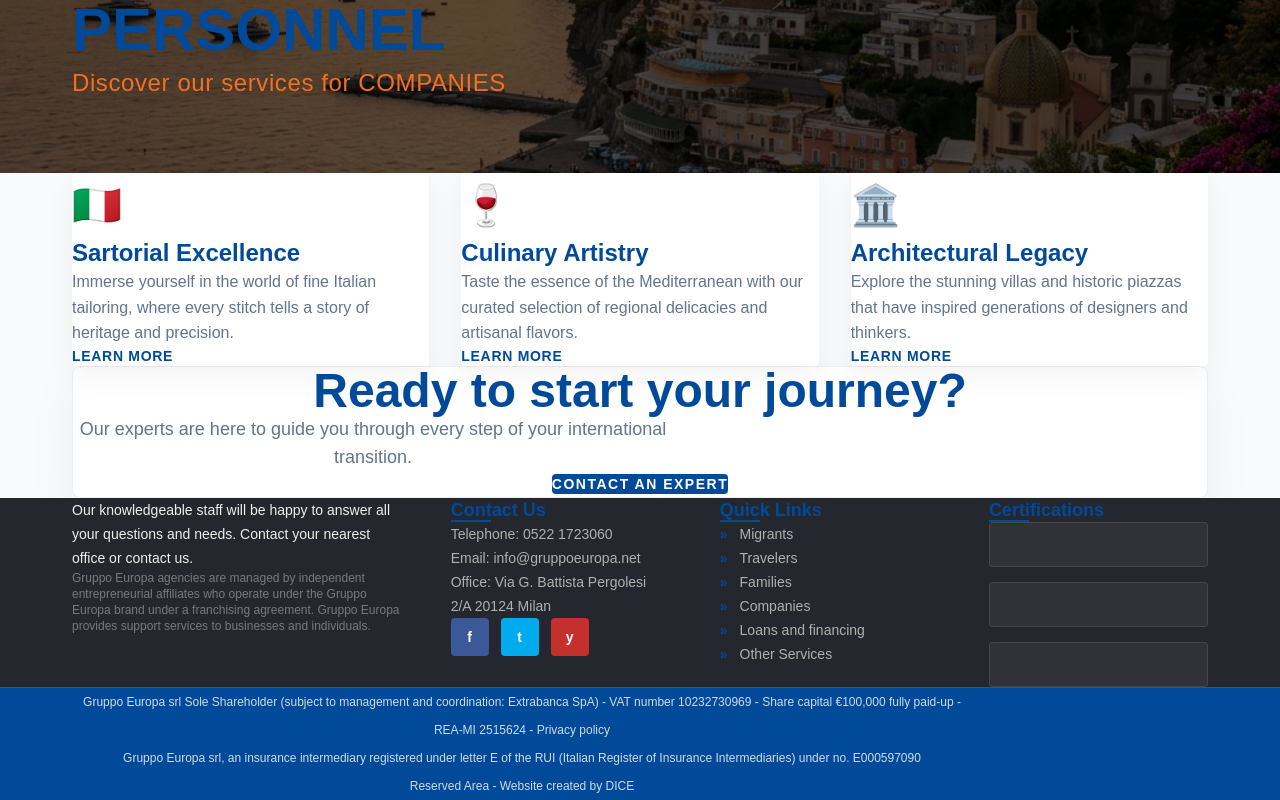
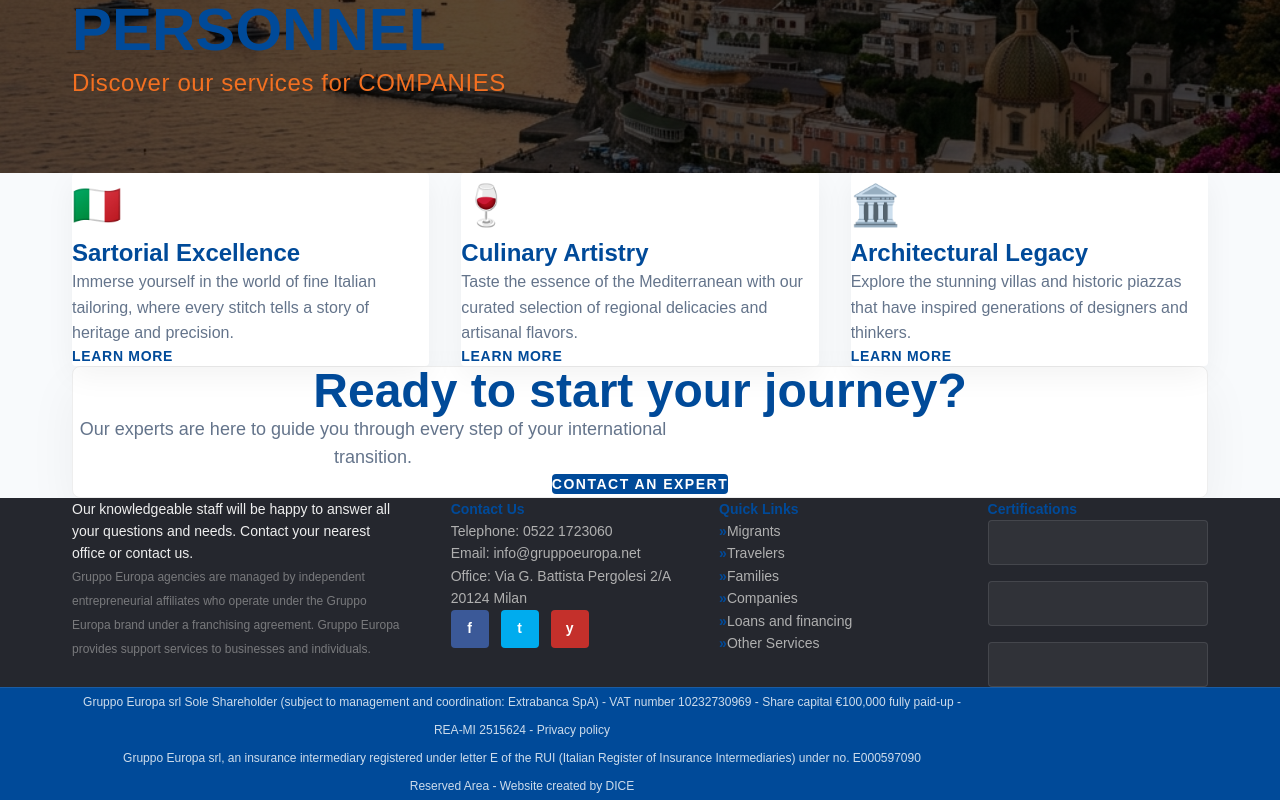
Before and after one commit to gauravmehra2021/ITALIA, a Next.js app: page / in a window 1280 px wide. Shown: the part 388-1188 px from the top of the page. Built offline with nearby package versions, Linux system fonts and the light colour scheme.

Commit message:
added the changes

```diff
--- a/app/components/layout/Footer.tsx
+++ b/app/components/layout/Footer.tsx
@@ -1,31 +1,19 @@
-import React from "react";
+import Link from 'next/link'
 
-const Footer: React.FC = () => {
-  const quickLinks: string[] = [
-    "Migrants",
-    "Travelers",
-    "Families",
-    "Companies",
-    "Loans and financing",
-    "Other Services",
-  ];
-
+const Footer = () => {
   return (
-    <footer className="bg-[var(--footer-bg)] px-0 pt-20 text-sm leading-6 text-[#b0b0b0]">
-
-      <div className="container mx-auto">
-
-        {/* Footer Grid */}
-        <div className="mb-[60px] grid grid-cols-1 gap-[50px] md:grid-cols-2 xl:grid-cols-[1.5fr_1fr_1fr_1fr]">
-
+    <footer className="bg-[rgb(37,39,46)] pt-20 text-[14px] leading-[1.6] text-[#b0b0b0]">
+      <div className="container">
+        {/* Grid */}
+        <div className="mb-16 grid grid-cols-1 gap-12 md:grid-cols-2 xl:grid-cols-[1.5fr_1fr_1fr_1fr]">
           {/* About */}
           <div>
-            <p className="mb-[25px] font-medium text-[#eee]">
+            <p className="mb-6 font-medium text-[#eee]">
               Our knowledgeable staff will be happy to answer all your
               questions and needs. Contact your nearest office or contact us.
             </p>
 
-            <p className="text-xs opacity-60">
+            <p className="text-[12px] leading-6 opacity-60">
               Gruppo Europa agencies are managed by independent entrepreneurial
               affiliates who operate under the Gruppo Europa brand under a
               franchising agreement. Gruppo Europa provides support services to
@@ -35,7 +23,7 @@ const Footer: React.FC = () => {
 
           {/* Contact */}
           <div>
-            <h4 className="relative mb-[30px] pb-[15px] text-[18px] text-white after:absolute after:bottom-0 after:left-0 after:h-[2px] after:w-[40px] after:bg-[var(--primary)]">
+            <h4 className="footer-title">
               Contact Us
             </h4>
 
@@ -46,47 +34,56 @@ const Footer: React.FC = () => {
             </div>
 
             {/* Social Icons */}
-            <div className="mt-[25px] flex gap-3">
-
+            <div className="mt-6 flex gap-3">
               <a
                 href="#"
-                className="flex h-[38px] w-[38px] items-center justify-center rounded bg-[#3b5998] font-bold text-white no-underline transition-all duration-300 hover:-translate-y-1 hover:brightness-110"
+                className="flex h-[38px] w-[38px] items-center justify-center rounded bg-[#3b5998] font-bold text-white transition-all duration-300 hover:-translate-y-1 hover:brightness-110"
               >
                 f
               </a>
 
               <a
                 href="#"
-                className="flex h-[38px] w-[38px] items-center justify-center rounded bg-[#00acee] font-bold text-white no-underline transition-all duration-300 hover:-translate-y-1 hover:brightness-110"
+                className="flex h-[38px] w-[38px] items-center justify-center rounded bg-[#00acee] font-bold text-white transition-all duration-300 hover:-translate-y-1 hover:brightness-110"
               >
                 t
               </a>
 
               <a
                 href="#"
-                className="flex h-[38px] w-[38px] items-center justify-center rounded bg-[#c4302b] font-bold text-white no-underline transition-all duration-300 hover:-translate-y-1 hover:brightness-110"
+                className="flex h-[38px] w-[38px] items-center justify-center rounded bg-[#c4302b] font-bold text-white transition-all duration-300 hover:-translate-y-1 hover:brightness-110"
               >
                 y
               </a>
-
             </div>
           </div>
 
           {/* Quick Links */}
           <div>
-            <h4 className="relative mb-[30px] pb-[15px] text-[18px] text-white after:absolute after:bottom-0 after:left-0 after:h-[2px] after:w-[40px] after:bg-[var(--primary)]">
+            <h4 className="footer-title">
               Quick Links
             </h4>
 
-            <ul className="list-none">
-              {quickLinks.map((item: string) => (
-                <li key={item} className="mb-3">
-                  <a
+            <ul className="space-y-3">
+              {[
+                'Migrants',
+                'Travelers',
+                'Families',
+                'Companies',
+                'Loans and financing',
+                'Other Services',
+              ].map((item) => (
+                <li key={item}>
+                  <Link
                     href="#"
-                    className="flex items-center text-[#b0b0b0] no-underline transition-all duration-300 before:mr-3 before:font-bold before:text-[var(--primary)] before:content-['»'] hover:translate-x-[5px] hover:text-white"
+                    className="group flex items-center text-[#b0b0b0] transition-all duration-300 hover:translate-x-[5px] hover:text-white"
                   >
+                    <span className="mr-3 font-bold text-[#004a99]">
+                      »
+                    </span>
+
                     {item}
-                  </a>
+                  </Link>
                 </li>
               ))}
             </ul>
@@ -94,25 +91,22 @@ const Footer: React.FC = () => {
 
           {/* Certifications */}
           <div>
-            <h4 className="relative mb-[30px] pb-[15px] text-[18px] text-white after:absolute after:bottom-0 after:left-0 after:h-[2px] after:w-[40px] after:bg-[var(--primary)]">
+            <h4 className="footer-title">
               Certifications
             </h4>
 
-            <div className="flex flex-col gap-[15px]">
-              <div className="h-[45px] rounded border border-white/10 bg-white/5"></div>
-
-              <div className="h-[45px] rounded border border-white/10 bg-white/5"></div>
-
-              <div className="h-[45px] rounded border border-white/10 bg-white/5"></div>
+            <div className="flex flex-col gap-4">
+              <div className="h-[45px] rounded border border-white/10 bg-white/5" />
+              <div className="h-[45px] rounded border border-white/10 bg-white/5" />
+              <div className="h-[45px] rounded border border-white/10 bg-white/5" />
             </div>
           </div>
-
         </div>
       </div>
 
       {/* Bottom Bar */}
-      <div className="border-t border-white/10 bg-[var(--primary)] px-0 py-[30px] text-center text-xs text-white/80">
-        <div className="container mx-auto">
+      <div className="border-t border-white/10 bg-[#004a99] py-8 text-center text-[12px] text-white/80">
+        <div className="container">
           <p className="mx-auto max-w-[900px] leading-7">
             Gruppo Europa srl Sole Shareholder (subject to management and
             coordination: Extrabanca SpA) - VAT number 10232730969 - Share
@@ -127,7 +121,7 @@ const Footer: React.FC = () => {
         </div>
       </div>
     </footer>
-  );
-};
+  )
+}
 
-export default Footer;
+export default Footer
```
